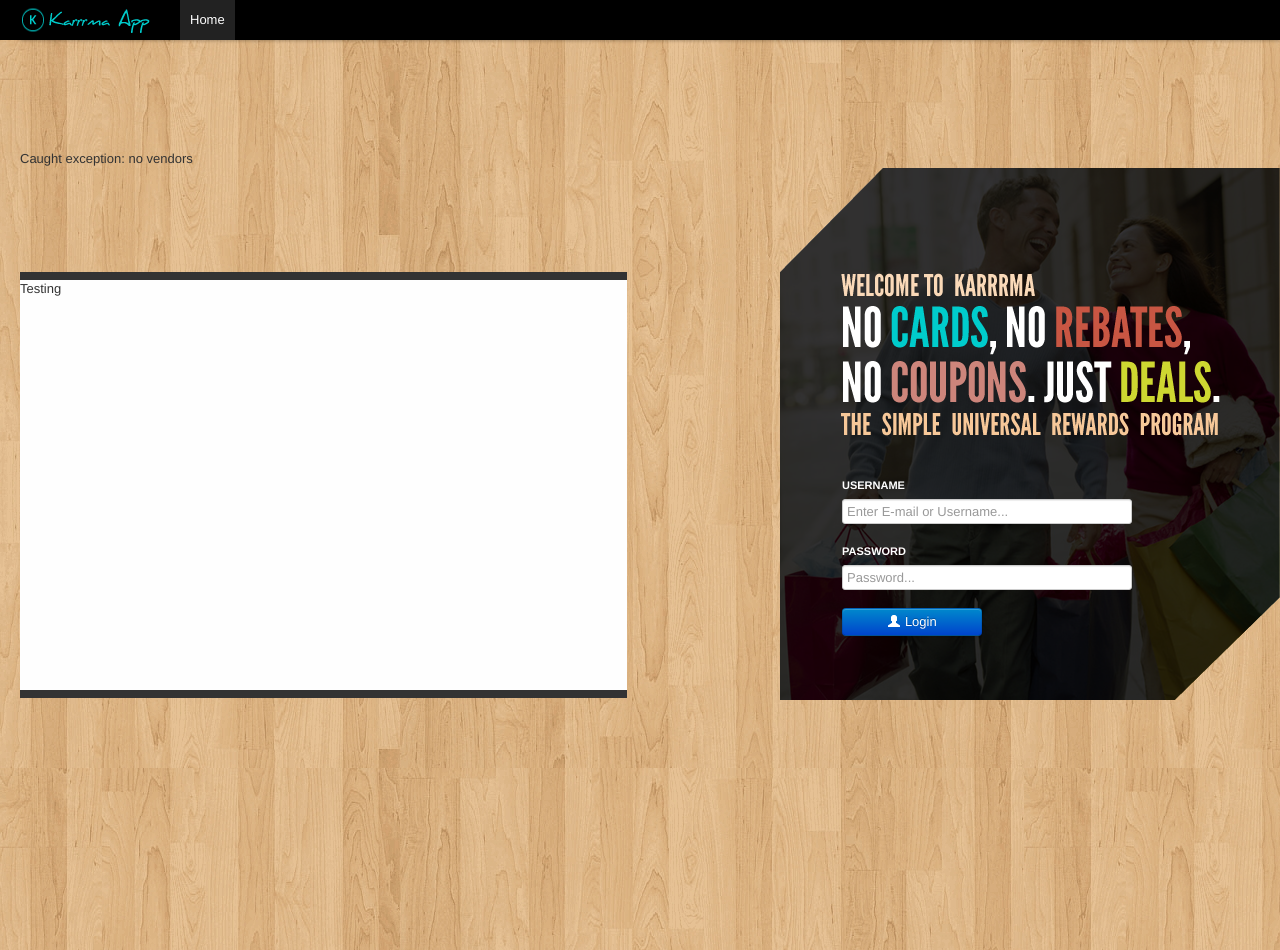
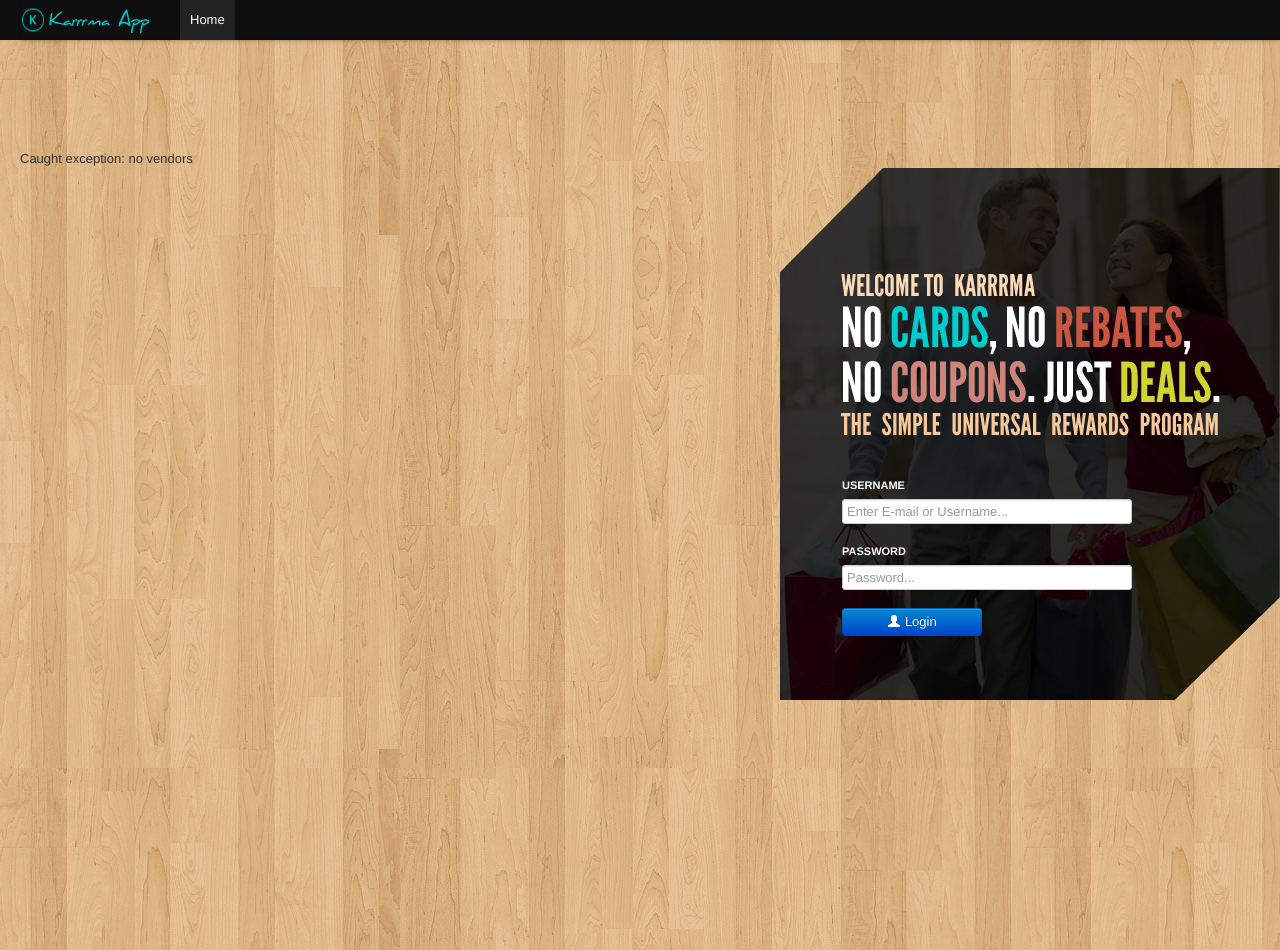
Before and after one commit to atomicflowtechorg/bogo, a CodeIgniter app: page / in a window 1280 px wide. Run offline with CodeIgniter, Linux system fonts and the light colour scheme; data that the repository does not hold is empty.

Commit message:
Pushing beta container changes

```diff
--- a/application/views/welcome.php
+++ b/application/views/welcome.php
@@ -11,10 +11,10 @@ if(isset($data['exception'])){
     </p>
 </div> -->
 
-<div class="row-fluid">
+<div class="row">
 
-    <div id="betaTestingContainer" class="span6">
-    Testing
+    <div id="betaTestingContainer" class="span6 pull-right">
+   Karrrma is an deal service that provides a fun and exciting experience, allowing you to exchange good deeds for great discounts on the items and services you love. The more you share, the more you save! Sound exciting?
     </div>
 
     <div id="welcomeContainer" class="pull-right">
@@ -44,10 +44,3 @@ if(isset($data['exception'])){
 
     </div>
 </div>
-
-
-
-
-
-<!-- karma is an deal service that provides a fun and exciting experience, allowing you to exchange good deeds for great discounts on the items and services you love. The more you share, the more you save! Sound exciting?
- -->
--- a/assets/css/styles.css
+++ b/assets/css/styles.css
@@ -83,13 +83,13 @@ display: none;
 
 .navbar-inner{
 	/*background: #fff url("/assets/image/nav_bar.png");*/
-    background: #000;
+    background: #0F0F0F;
 
 
 }
 .navbar{
     padding-left:20px;
-     background: #000;
+     background: #0F0F0F;
 }
 
 legend{
@@ -251,9 +251,16 @@ height:70px;
 
 }
 #betaTestingContainer{
-  background-color: #fefefe;
+/*  background-color: #fefefe;
   border-top: 8px solid #333;
-  border-bottom: 8px solid #333;
-  height:410px;
+  border-bottom: 8px solid #333;*/
+  background: url("/assets/image/background/betaThingsAndStuffBorder.png") no-repeat;
+  height:425px;
   margin-top:104px;
+  width:423px;
+  display: none;
+
 }
+#welcomeRow{
+
+}
```
Also changed, not shown: assets/image/background/betaThingsAndStuffBorder.png (added).
